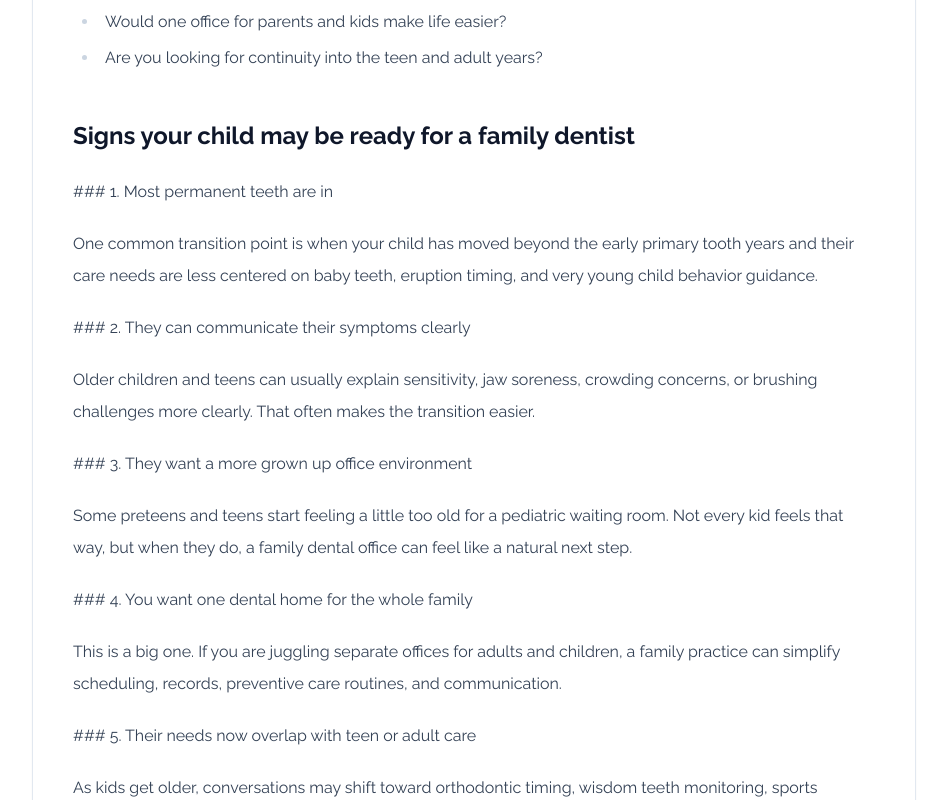
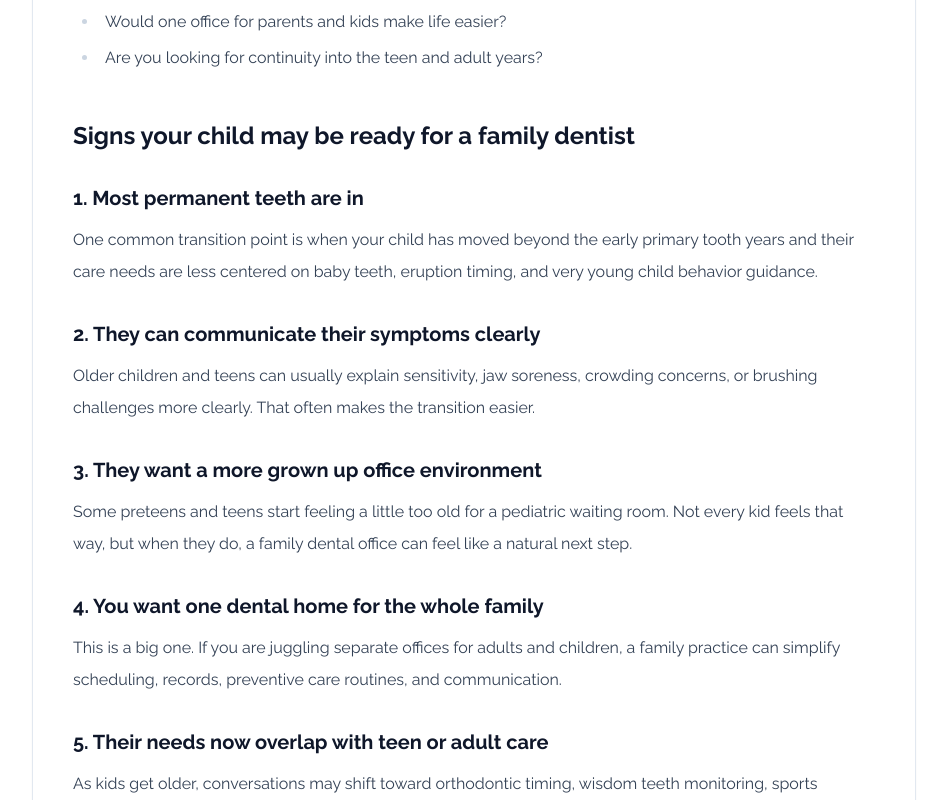
Before and after one commit to enzo-prism/tim-next-js, a Next.js app: page /blog/when-should-your-child-switch-from-pediatric-to-family-dentist-los-gatos in a window 1280 px wide. Shown: the part 1880-2680 px from the top of the page, without its empty margins (0-947 px from the left). Built offline with nearby package versions, Linux system fonts and the light colour scheme; no server answers.

Commit message:
Fix blog subheading rendering

```diff
--- a/src/app/blog/[slug]/page.tsx
+++ b/src/app/blog/[slug]/page.tsx
@@ -27,6 +27,18 @@ import { metadataBase } from "@/lib/metadata";
 
 type BlogPostRouteProps = {
   params: Promise<{ slug: string }>;
+};
+
+const renderSectionParagraph = (paragraph: string) => {
+  if (/^###\s+/.test(paragraph)) {
+    return (
+      <h3 key={paragraph} className="mt-8 text-xl font-semibold text-slate-900">
+        {paragraph.replace(/^###\s+/, "")}
+      </h3>
+    );
+  }
+
+  return <p key={paragraph}>{paragraph}</p>;
 };
 
 export function generateStaticParams() {
@@ -210,7 +222,7 @@ export default async function BlogPostPage({ params }: BlogPostRouteProps) {
                 {post.sections.map((section) => (
                   <section key={section.id} id={section.id} className="mt-12 first:mt-0">
                     <h2>{section.title}</h2>
-                    {section.paragraphs?.map((paragraph) => <p key={paragraph}>{paragraph}</p>)}
+                    {section.paragraphs?.map((paragraph) => renderSectionParagraph(paragraph))}
                     {section.bullets?.length ? (
                       <ul>
                         {section.bullets.map((bullet) => (
```
